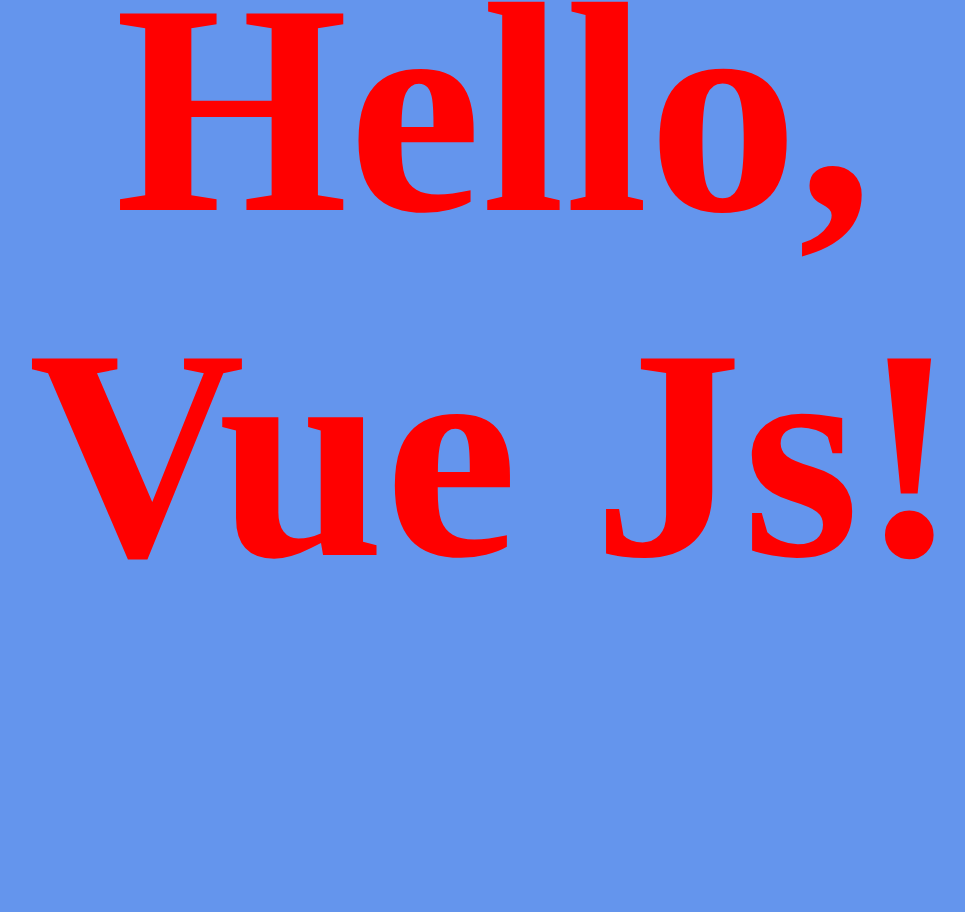
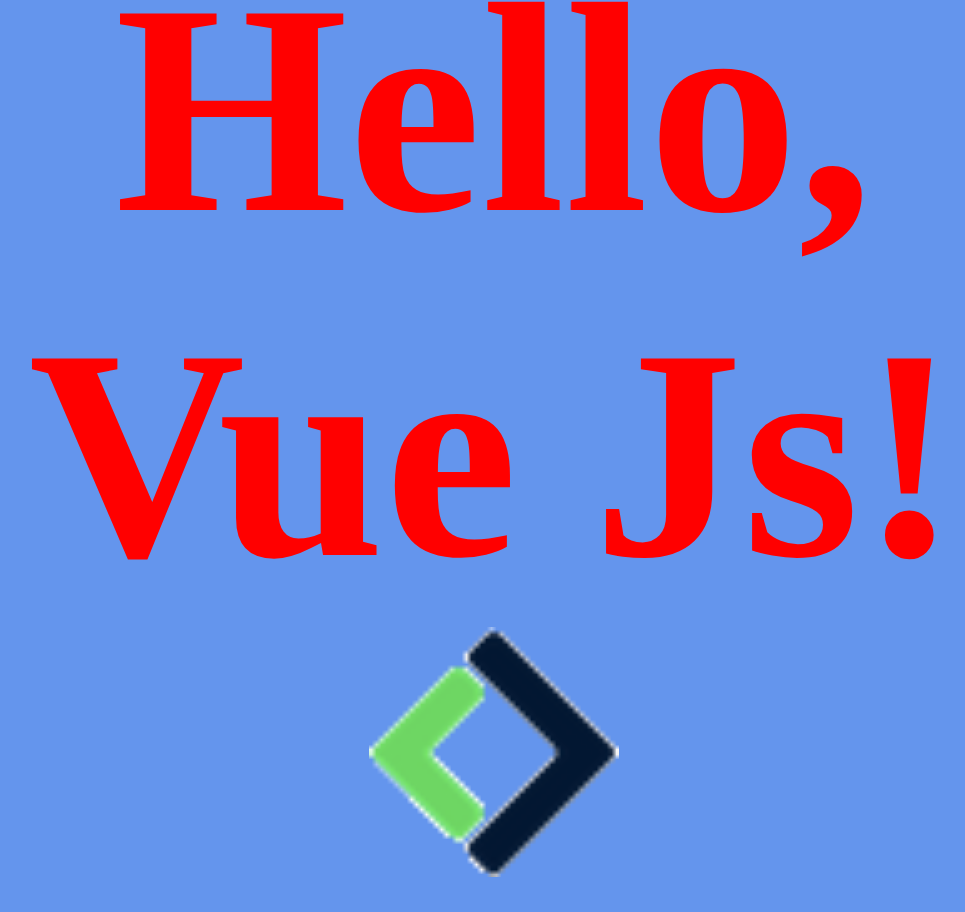
Before and after one commit to francescodev1990/vue-hello, a plain HTML site: page index.html in a window 1280 px wide. Shown: the part 313-1225 px from the top of the page, without its empty margins (146-1111 px from the left). Before the commit the page ends 940 px from the top, so only its background shows below. Drawn offline with nearby package versions, Linux system fonts and the light colour scheme.

Commit message:
img added and styled

```diff
--- a/css/style.css
+++ b/css/style.css
@@ -18,3 +18,6 @@
     text-decoration: line-through;
 
 }
+img{
+    width: 250px;
+}
--- a/index.html
+++ b/index.html
@@ -17,6 +17,7 @@
 
     <div id="app">
         <h1>Hello, {{ message }}!</h1>
+        <img src="./Logo.png" alt="">
     </div>
 
     <script>
```
Also changed, not shown: Logo.png (added).
